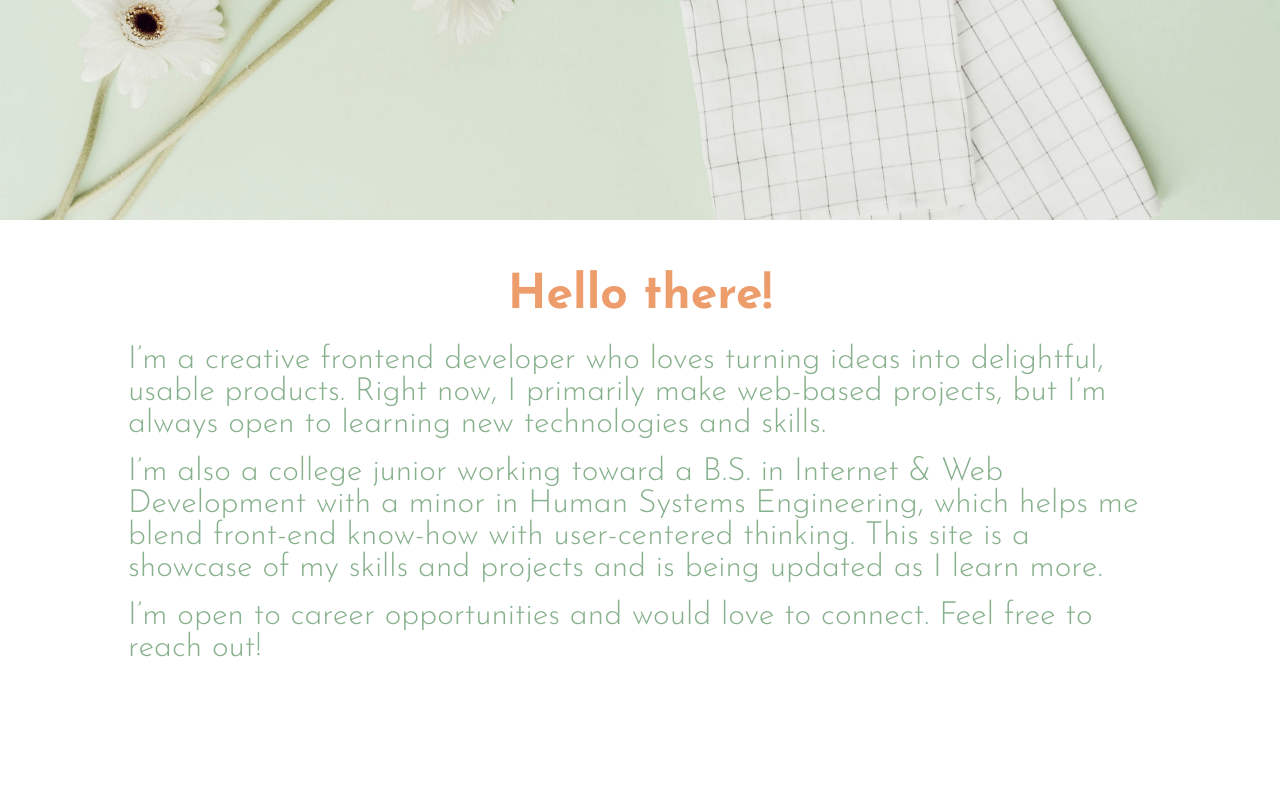
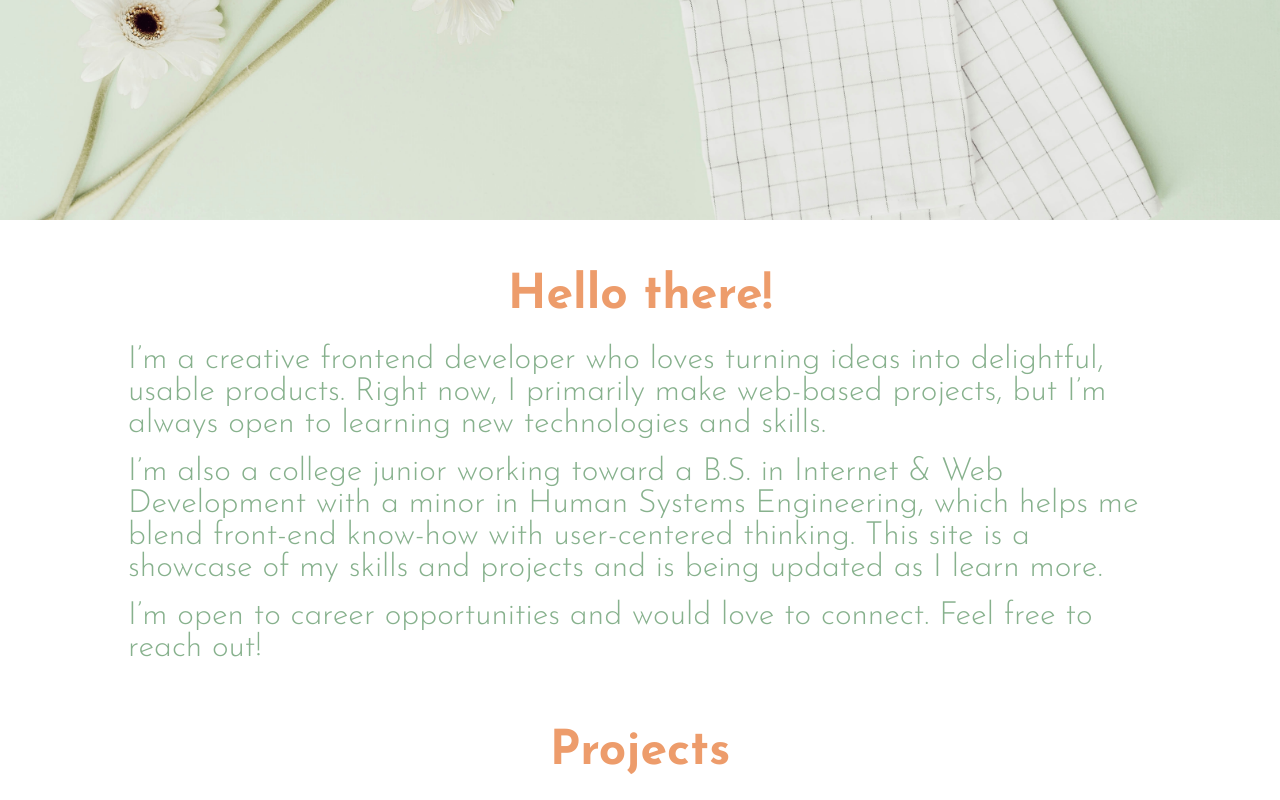
Before and after one commit to Shiela-P/Shiela-P.github.io, a React (Vite) app: page / in a window 1280 px wide. Shown: the part 633-1433 px from the top of the page. Before the commit the page ends 1313 px from the top, so only its background shows below. Built offline with nearby package versions, Linux system fonts and the light colour scheme.

Commit message:
started work on Project section. This wil probaly be the most complicated section of the page with the most logic, but is arguably the most important.
Created project.json to store project information to be dynamically displayed later. This should making adding new projects 100 times easier

```diff
--- a/src/App.jsx
+++ b/src/App.jsx
@@ -1,7 +1,7 @@
 import About from './About'
-import './App.css'
 import Hero from './Hero'
 import Navbar from './Navbar'
+import Projects from './Projects'
 
 
 function App() {
@@ -12,6 +12,7 @@ function App() {
       <Navbar />
       <Hero />
       <About />
+      <Projects />
     </div>
 
   )
--- /dev/null
+++ b/src/Projects.jsx
@@ -0,0 +1,9 @@
+const Projects = () => {
+    return (
+        <div className="projects">
+            <h2>Projects</h2>
+        </div>
+     );
+}
+
+export default Projects;
```
Also changed, not shown: src/Data/projects.json (added, +12 -0 lines).
